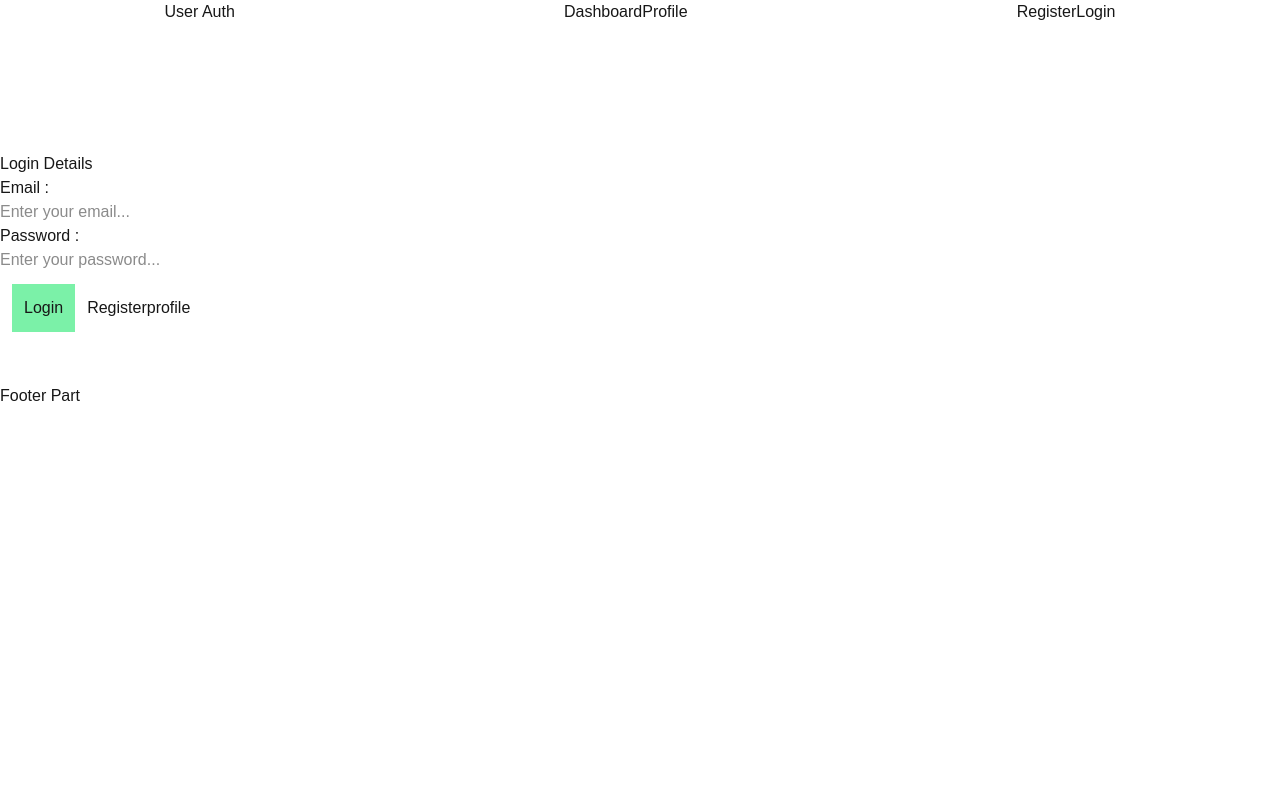
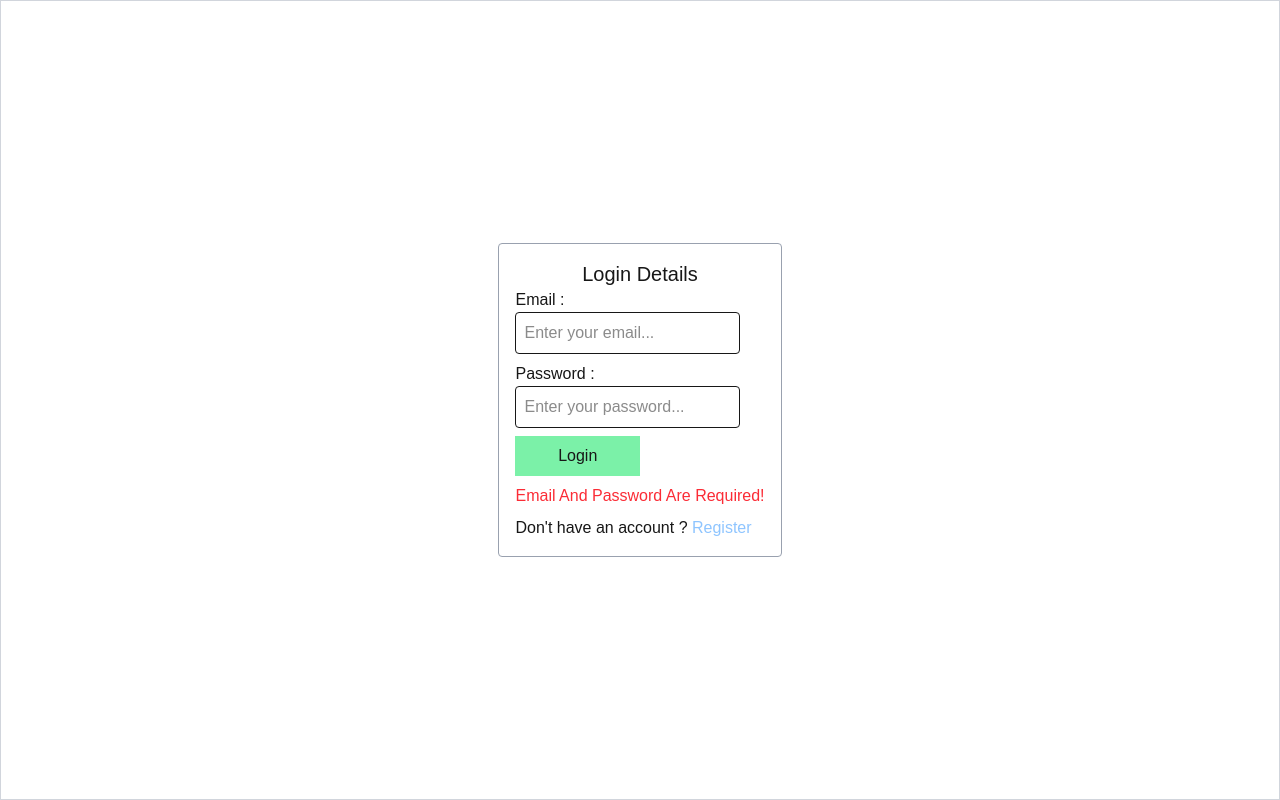
Before and after one commit to Naphees/nextjs-auth-panel, a Next.js app: page / in a window 1280 px wide. Both pictures are taken after a click on the button "Login". Built offline with nearby package versions, Linux system fonts and the light colour scheme; no server answers.

Commit message:
I worked on login page . I fixed bugs and  UI

```diff
--- a/app/layout.tsx
+++ b/app/layout.tsx
@@ -17,9 +17,9 @@ export default function RootLayout({
     >
 
       <body >
-          <Navbar  />
+
         {children}
-          <Footer/>
+
         </body>
 
     </html>
--- a/app/page.tsx
+++ b/app/page.tsx
@@ -25,13 +25,15 @@ const handleSubmit = async(e) =>{
   e.preventDefault();
 try{
 
-
+  // check  input data
+   if(!userForm.email ||  !userForm.password ){
+    setMessage("Email And Password Are Required!");
+    return;
+   }
    const  res = await axios.post( "/api/login",userForm );
    console.log(res.data);
    if(res.status === 200){
-    console.log("redirecting to profile ...");
-
-    window.location.href ="/profile";
+       router.replace("/dashboard");
 
 
    }
@@ -44,31 +46,44 @@ try{
 
 }
   return (
-   <div>
-      <h1>Login Details</h1>
+   <div className="flex flex-col justify-center items-center h-screen border border-gray-300 ">
+    <div className="flex flex-col border border-gray-400 rounded p-4">
+    <div >
+      <h1 className="text-center text-xl ">Login Details</h1>
+      </div>
 
       <div>
           <div>
             {/* Email*/}
             <p>Email : </p>
-            <input type ="email" name="email" value={userForm.email} onChange={handleChange} placeholder="Enter your email..."  />
+            <input type ="email" name="email" value={userForm.email} onChange={handleChange} placeholder="Enter your email..." className="p-2 border rounded border-gray-2 mb-2" />
           </div>
           <div>
             {/* Password */}
             <p>Password : </p>
-            <input type="password" name="password" value={userForm.password} onChange={handleChange} placeholder="Enter your password..." />
+            <input type="password" name="password" value={userForm.password} onChange={handleChange} placeholder="Enter your password..." className="p-2 border rounded border-gray-2 mb-2" />
 
           </div>
           <div>
             {/* buttons*/}
-            <button onClick={handleSubmit} className="m-3 p-3 bg-green-300">Login</button>
-            <Link href="/register">Register</Link>
-            <button onClick={()=> router.push("/profile")}>profile</button>
+            <button onClick={handleSubmit} className=" p-2 bg-green-300 text-bold w-1/2">Login</button>
 
+          </div>
+          {
+            message &&(
+              <div>
+                <p className="text-red-500 my-2">{message}</p>
+                </div>
+            )
+
+          }
+          <div>
+
+             <Link href="/register">Don't have an account ?<span className="text-blue-300"> Register</span></Link>
           </div>
 
       </div>
-
+    </div>
    </div>
   );
 }
```
